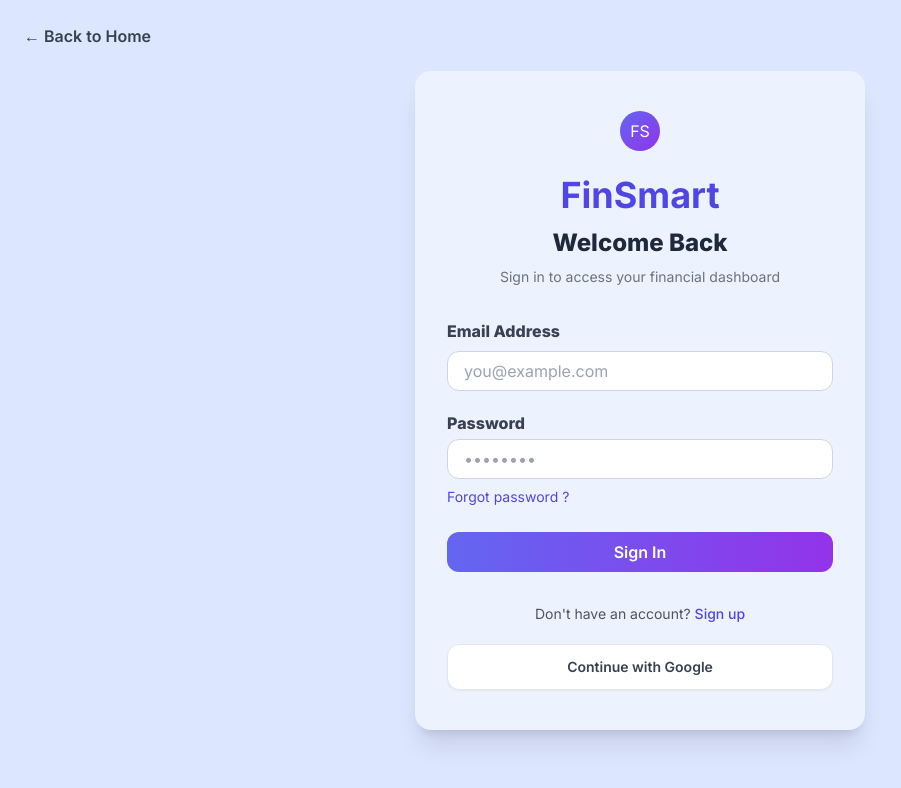
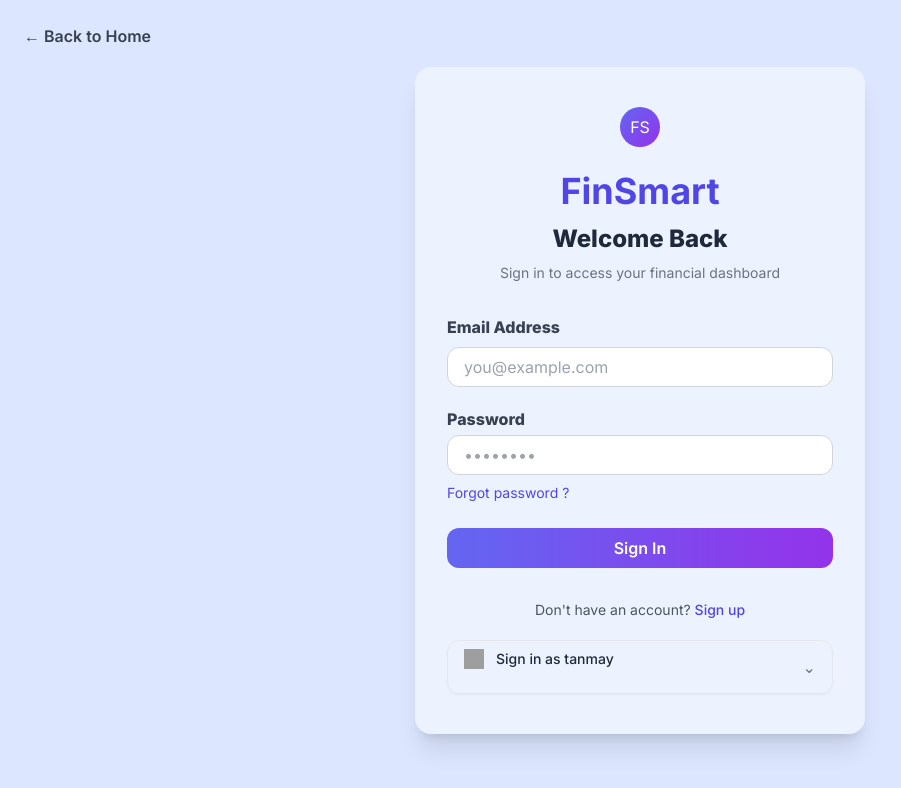
Before and after one commit to tanmaysh1211/FinSMART, a React (Vite) app in the folder client/: page /login in a window 1280 px wide. Shown: the top 788 px of the page, without its empty margins (0-901 px from the left). Built offline with nearby package versions, Linux system fonts and the light colour scheme; grey boxes are pictures that could not be loaded.

Commit message:
Fix Google logo size in login button

```diff
--- a/client/src/pages/Login.jsx
+++ b/client/src/pages/Login.jsx
@@ -242,12 +242,12 @@ export default function Login() {
 }, [location.state]);
 
 
-  useEffect(() => {
-  if (window.google?.accounts?.id) {
-    window.google.accounts.id.cancel();
-    window.google.accounts.id.disableAutoSelect();
-  }
-}, []);
+//   useEffect(() => {
+//   if (window.google?.accounts?.id) {
+//     window.google.accounts.id.cancel();
+//     window.google.accounts.id.disableAutoSelect();
+//   }
+// }, []);
 
   useEffect(() => {
     const params = new URLSearchParams(window.location.search);
@@ -461,15 +461,21 @@ export default function Login() {
 
 
       <button
-  onClick={handleGoogleLogin}
-  className="mt-5 w-full flex items-center justify-center px-4 py-3
-             border rounded-xl shadow-sm
-             bg-white hover:bg-gray-50"
->
-  <span className="text-sm font-semibold text-gray-700">
-    Continue with Google
-  </span>
-</button>
+            onClick={handleGoogleLogin}
+            className="mt-5 w-full flex items-center justify-center sm:justify-between gap-3 px-4 py-2 border rounded-xl shadow-sm hover:bg-gray-50"
+          >
+            <div className="flex items-center gap-3 mb-4">
+              <img
+                src="https://developers.google.com/identity/images/g-logo.png"
+                alt="Google"
+                className="w-5 h-5"
+              />
+              <span className="text-sm font-medium">
+                Sign in as tanmay
+              </span>
+            </div>
+            <span className="text-gray-500">⌄</span>
+          </button>
 
         </div>
       </div>
```
